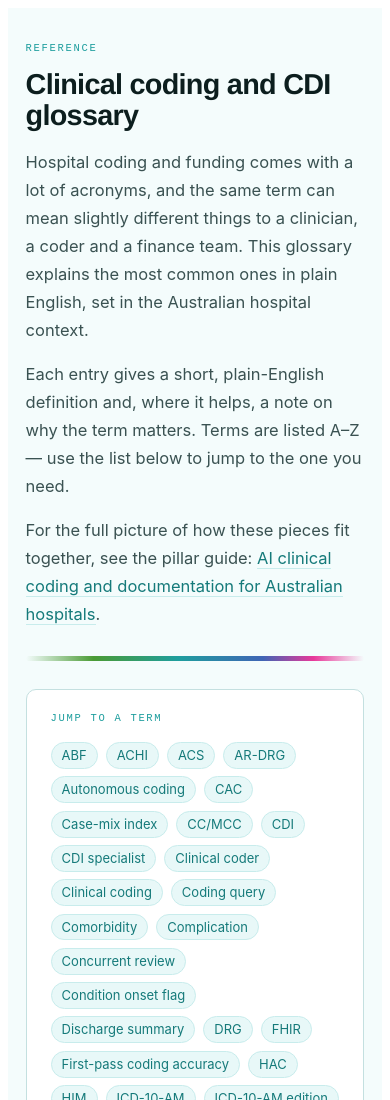
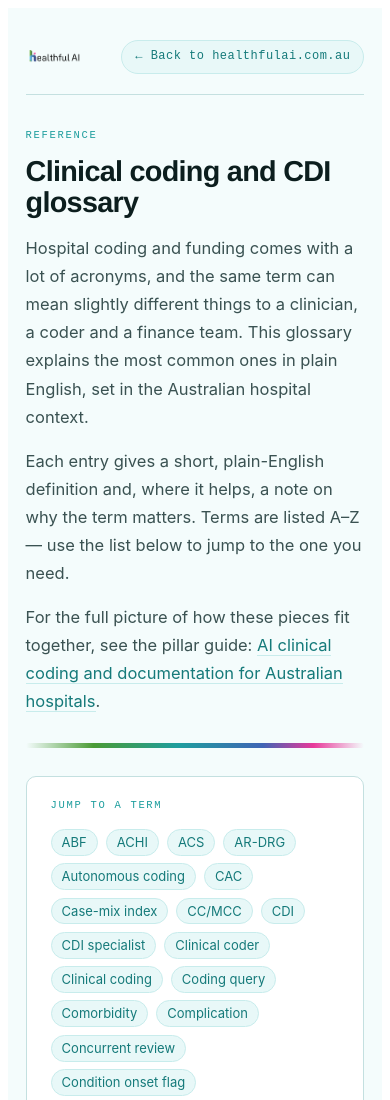
Before and after one commit to jimmydo1/healthfulai-glossary, a plain HTML site: page index.html in a window 390 px wide. Shown: the top 1100 px of the page. Drawn offline with Linux system fonts and the light colour scheme.

Commit message:
Add branded top bar: logo home link + back-to-site link

```diff
--- a/index.html
+++ b/index.html
@@ -128,6 +128,26 @@
   @media (max-width:600px){
     .hai-glossary .hg-totop { right:16px; bottom:16px; width:44px; height:44px; }
   }
+
+  /* ── Top bar (logo home link + back to site) ──────────────────────────── */
+  .hai-glossary .hg-topbar {
+    display:flex; align-items:center; justify-content:space-between; gap:1rem;
+    margin:0 0 2rem; padding-bottom:1.25rem; border-bottom:1px solid var(--border);
+  }
+  .hai-glossary .hg-home { display:inline-flex; }
+  .hai-glossary .hg-home img { height:34px; width:auto; display:block; }
+  .hai-glossary .hg-back {
+    font-family:var(--font-mono); font-size:12px; letter-spacing:0.04em;
+    text-decoration:none; color:var(--teal-dark); white-space:nowrap;
+    border:1px solid var(--teal-light); background:var(--teal-pale);
+    padding:6px 13px; border-radius:var(--radius-pill);
+    transition:border-color 150ms, background 150ms;
+  }
+  .hai-glossary .hg-back:hover { border-color:var(--teal); background:var(--teal-light); }
+  @media (max-width:600px){
+    .hai-glossary .hg-topbar { flex-wrap:wrap; gap:0.75rem; }
+    .hai-glossary .hg-home img { height:28px; }
+  }
   </style>
 </head>
 <body>
@@ -141,6 +161,10 @@
      ============================================================================ -->
 <div class="hai-glossary">
 
+  <header class="hg-topbar">
+    <a class="hg-home" href="https://healthfulai.com.au" aria-label="Healthful AI home"><img src="logo-healthful.png" alt="Healthful AI"></a>
+    <a class="hg-back" href="https://healthfulai.com.au">← Back to healthfulai.com.au</a>
+  </header>
   <p class="hg-eyebrow">Reference</p>
   <h1 class="hg-title">Clinical coding and CDI glossary</h1>
   <p class="hg-intro">Hospital coding and funding comes with a lot of acronyms, and the same term can mean slightly different things to a clinician, a coder and a finance team. This glossary explains the most common ones in plain English, set in the Australian hospital context.</p>
```
Also changed, not shown: logo-healthful.png (added).
